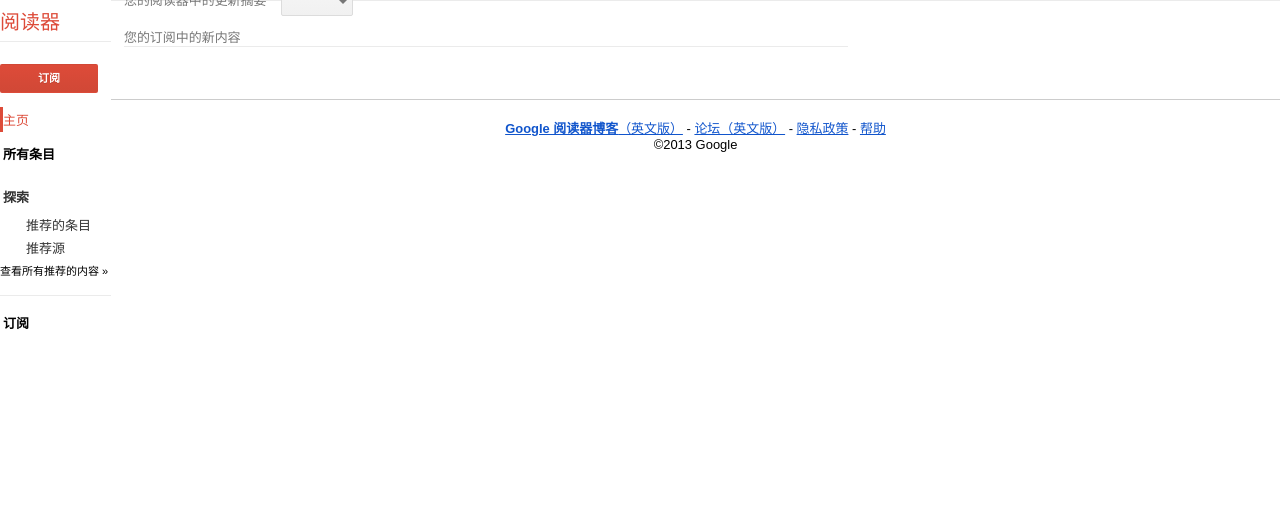
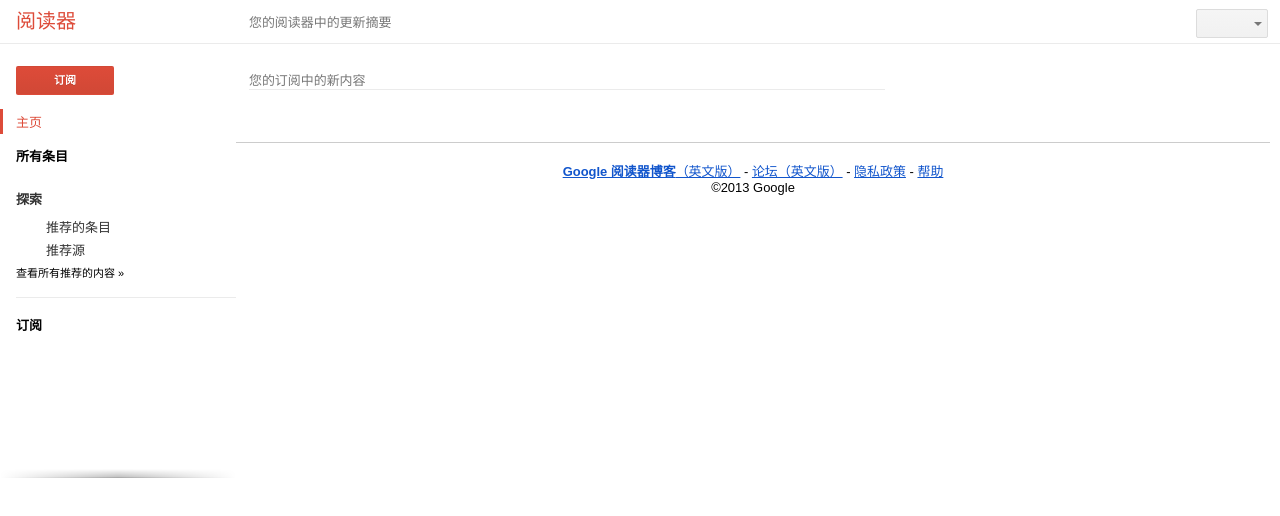
Before and after one commit to amoblin/gReader, a browser extension: page gReader/index.html in a window 1280 px wide. Drawn offline with Linux system fonts and the light colour scheme; files that its build step writes are made by us from their sources.

Commit message:
Rename css files

```diff
--- a/gReader/index.html
+++ b/gReader/index.html
@@ -2,28 +2,24 @@
 <html>
     <head>
         <meta http-equiv="Content-Type" content="text/html; charset=UTF-8">
-        <meta http-equiv="X-UA-Compatible" content="IE=edge">
         <title>gReader</title>
-        <link href="/media/images/marboo/favicon.ico" rel="SHORTCUT ICON">
+
+        <link href="img/favicon.ico" rel="SHORTCUT ICON">
+
         <meta name="application-name" content="gReader">
         <meta name="description" content="通过gReader将您的资讯和博客整合到一个地方">
         <meta name="application-url" content="/reader/view/">
+
+        <!--
         <link rel="icon" href="/media/images/marboo/352024653-app-icon-32.png" sizes="32x32">
         <link rel="icon" href="/media/images/marboo/3068170011-app-icon-64.png" sizes="64x64">
-        <link href="/media/images/marboo/favicon.ico" rel="SHORTCUT ICON">
+        -->
+
         <link type="text/css" rel="stylesheet" href="css/main.css">
-        <link type="text/css" rel="stylesheet" href="gReader_files/4273095679-zh-CN-scroll.css">
-        <!--
-        <link type="text/css" rel="stylesheet" href="gReader_files/2159580021-zh-CN-scroll_large_density.css" disabled="">
-        <link type="text/css" rel="stylesheet" href="gReader_files/1771541332-zh-CN-scroll_medium_density.css">
-        <link type="text/css" rel="stylesheet" href="gReader_files/2617741944-zh-CN-scroll_small_density.css" disabled="">
-        -->
-        <script type="text/javascript" src="lib/jquery-1.9.1.min.js" ></script>
-        <script type="text/javascript" src="lib/sprintf.min.js" ></script>
-        <script type="text/javascript" src="js/greader.js"></script>
-        <!--
-        <link rel="alternate" type="application/atom+xml" href="http://www.google.com/reader/atom/user%2F08003626058048695165%2Fstate%2Fcom.google%2Freading-list" title="csip 在 Google 阅读器中的阅读列表" id="auto-discovery">
-        -->
+        <link type="text/css" rel="stylesheet" href="css/scroll.css">
+        <link type="text/css" rel="stylesheet" href="css/scroll_large_density.css" disabled="disabled" />
+        <link type="text/css" rel="stylesheet" href="css/scroll_medium_density.css" disabled="disabled" />
+        <link type="text/css" rel="stylesheet" href="css/scroll_small_density.css" />
     </head>
     <body class="webkit loaded">
         <!-- removed: 顶部导航 -->
@@ -570,5 +566,10 @@
             </div>
         </div>
         -->
+
+
+    <script type="text/javascript" src="lib/jquery-1.9.1.min.js" ></script>
+    <script type="text/javascript" src="lib/sprintf.min.js" ></script>
+    <script type="text/javascript" src="js/greader.js"></script>
     </body>
 </html>
```
Also changed, not shown: gReader/css/scroll.css (renamed from gReader/css/4273095679-zh-CN-scroll.css), gReader/css/scroll_large_density.css (renamed from gReader/css/2159580021-zh-CN-scroll_large_density.css), gReader/css/scroll_medium_density.css (renamed from gReader/css/1771541332-zh-CN-scroll_medium_density.css), gReader/css/scroll_small_density.css (renamed from gReader/css/2617741944-zh-CN-scroll_small_density.css).
